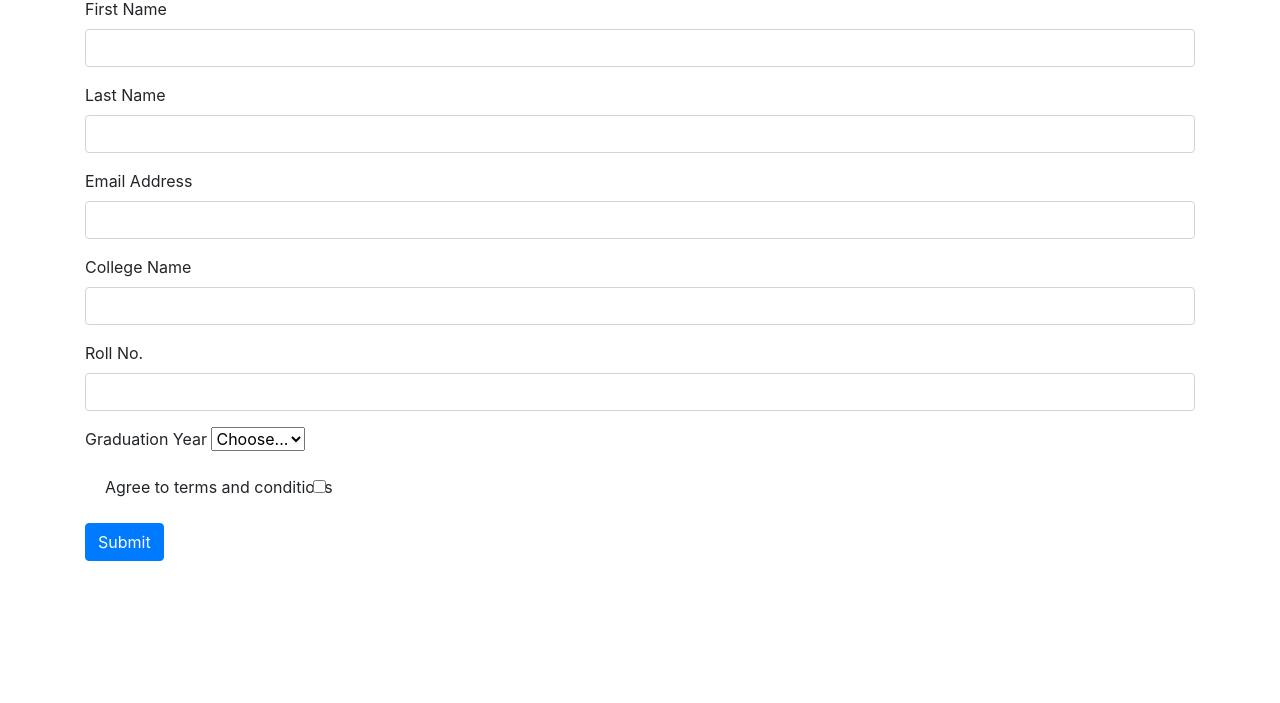
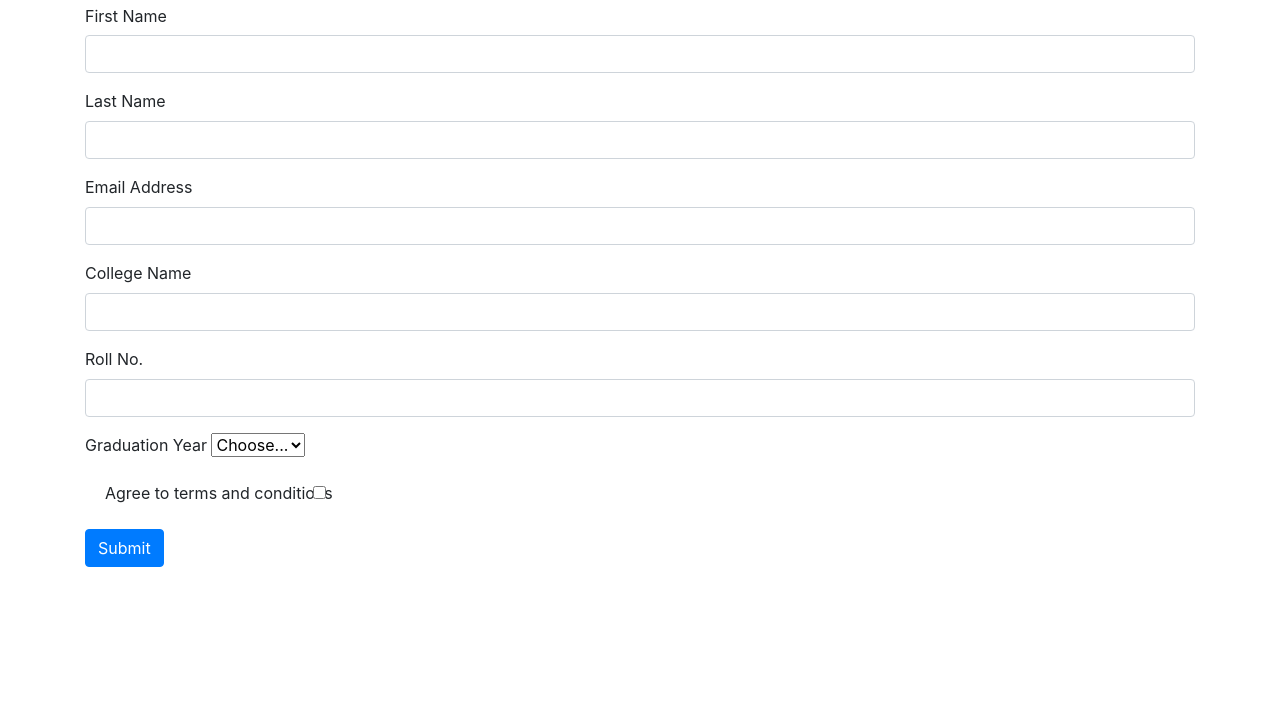
Before and after one commit to acciojob/bootstrap-form-easy-RajnandaniPawar, a website: page main.html in a window 1280 px wide. Shown: the part 97-800 px from the top of the page. Drawn offline with nearby package versions, Linux system fonts and the light colour scheme.

Commit message:
created a submission

```diff
--- a/main.html
+++ b/main.html
@@ -15,7 +15,7 @@
         <form class="needs-validation" novalidate>
             <!-- First Name -->
             <div class="form-group">
-<label for="first-name-input" class="form-label">First Name</label>
+<label for="first-name-input" class="col-form-label">First Name</label>
                 <input type="text" class="form-control" id="first-name-input" required>
                 <div class="invalid-feedback">
                     Please enter your first name.
```
